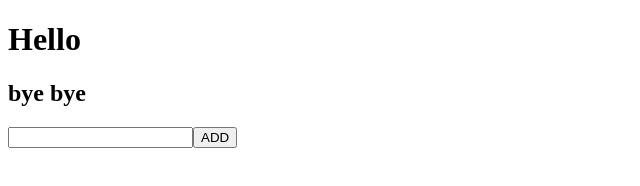
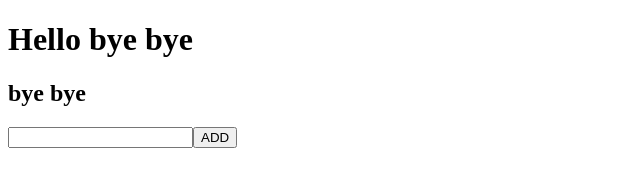
Before and after one commit to amrit1207/test1, a plain HTML site: page main/index.html in a window 1280 px wide. Shown: the whole page, without its empty margins (0-640 px from the left). Drawn offline with nearby package versions, Linux system fonts and the light colour scheme.

Commit message:
changes made after making new branch and delete that branch

```diff
--- a/main/index.html
+++ b/main/index.html
@@ -10,7 +10,7 @@
 
 </head>
 <body>
-    <h1>Hello</h1>
+    <h1>Hello bye bye </h1>
     <h2>bye bye</h2>
 </body>
 </html>
```
